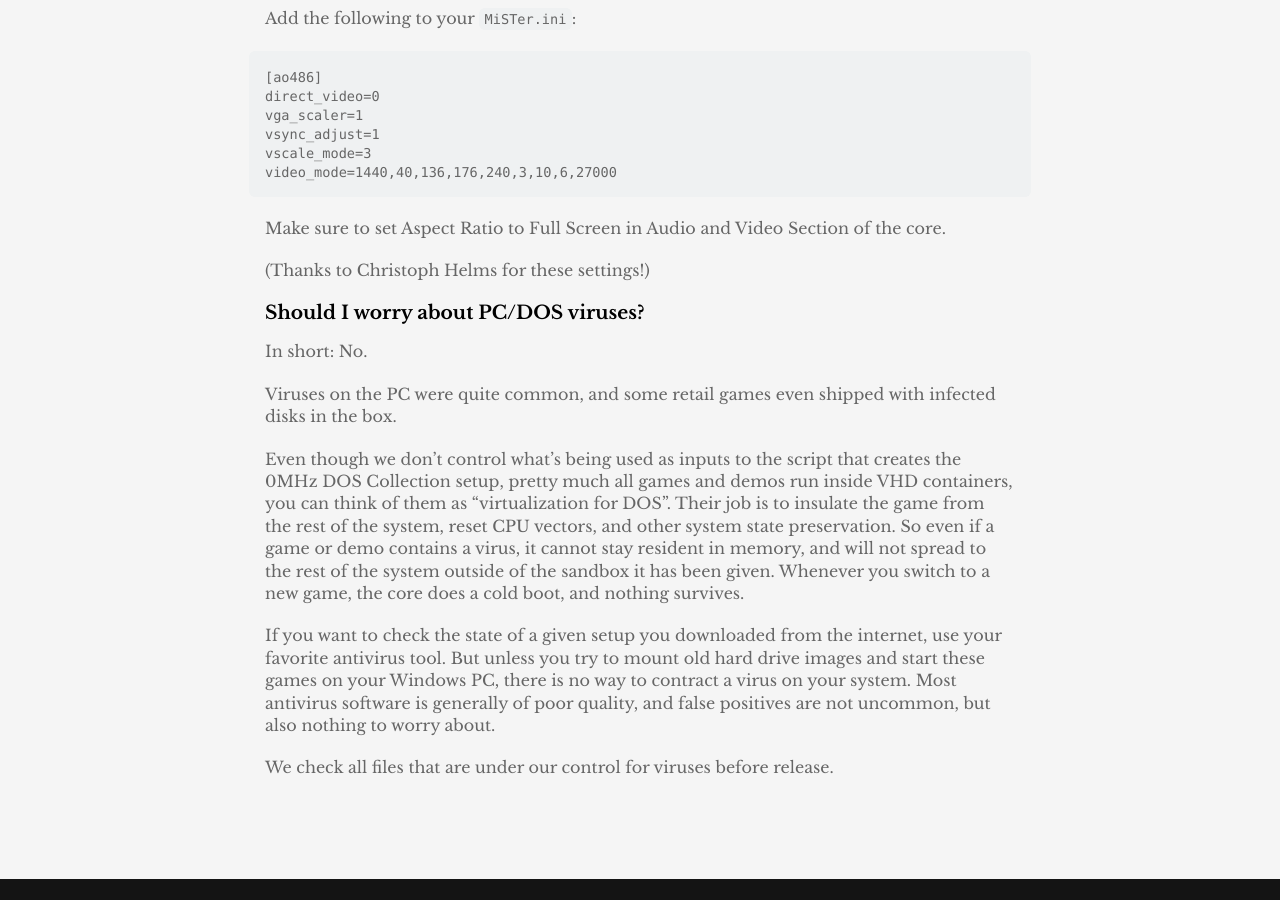
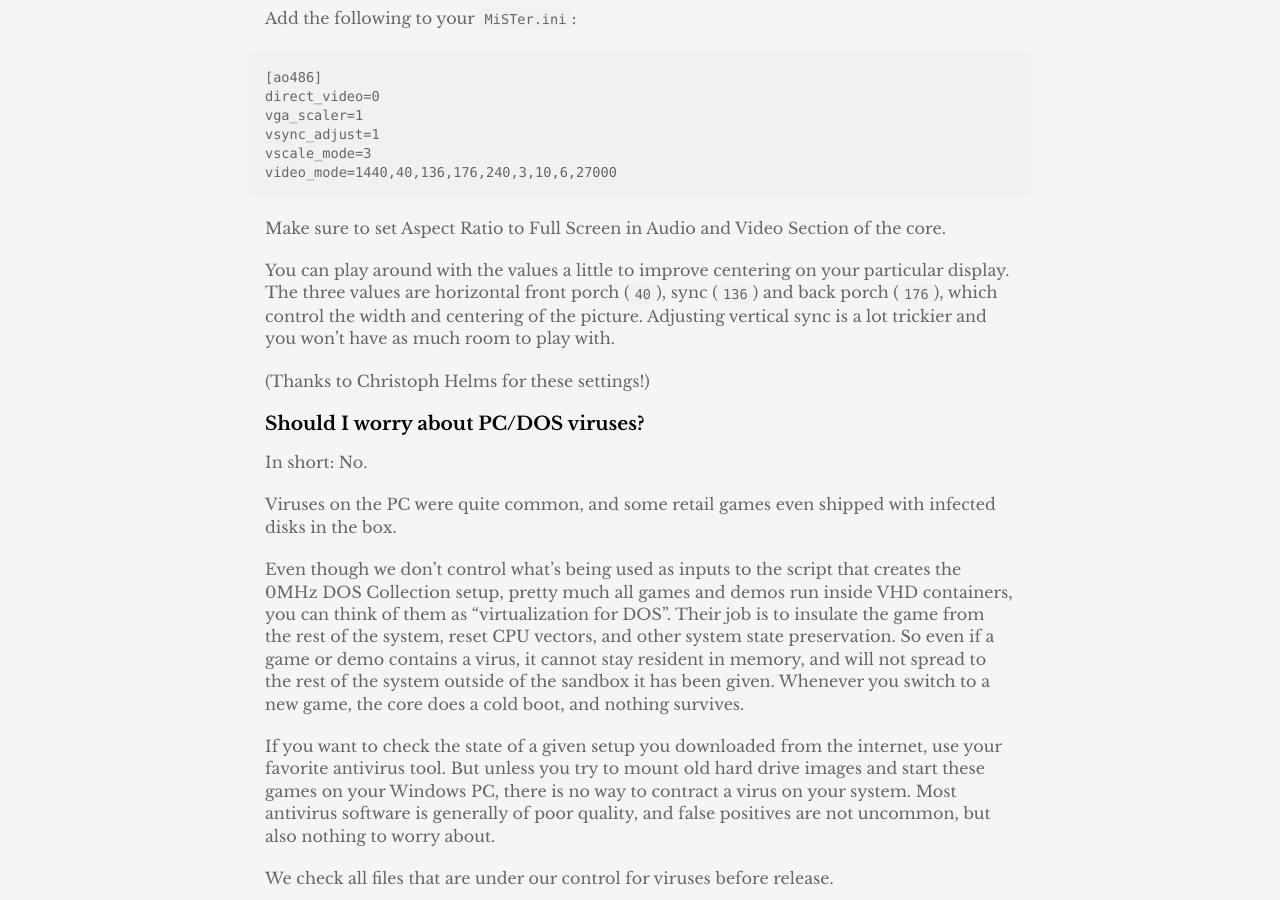
Before and after one commit to 0mhz-net/0mhz-net.github.io, a Jekyll site: the page built from docs.md, in a window 1280 px wide and 900 px high, scrolled down 2008 px. Built offline with Jekyll 4.4.1, drawn with Linux system fonts in a browser that asks for light colours.

Commit message:
Adding some tips on how to tweak the settings

```diff
--- a/docs.md
+++ b/docs.md
@@ -83,6 +83,8 @@ video_mode=1440,40,136,176,240,3,10,6,27000
 
 Make sure to set Aspect Ratio to Full Screen in Audio and Video Section of the core.
 
+You can play around with the values a little to improve centering on your particular display. The three values are horizontal front porch (`40`), sync (`136`) and back porch (`176`), which control the width and centering of the picture. Adjusting vertical sync is a lot trickier and you won't have as much room to play with.
+
 (Thanks to Christoph Helms for these settings!)
 
 ### Should I worry about PC/DOS viruses?
```
